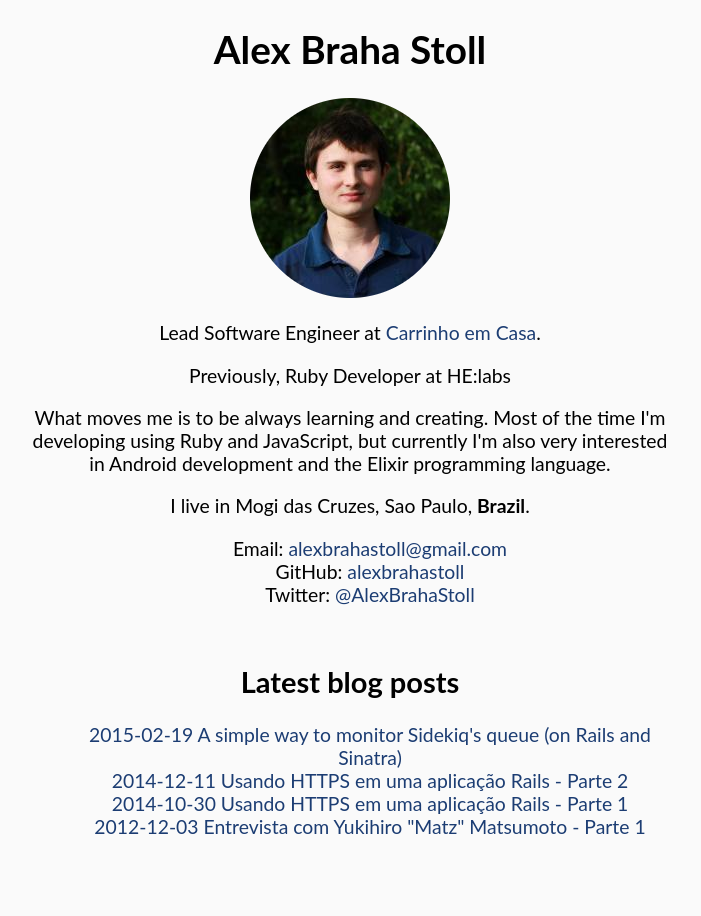
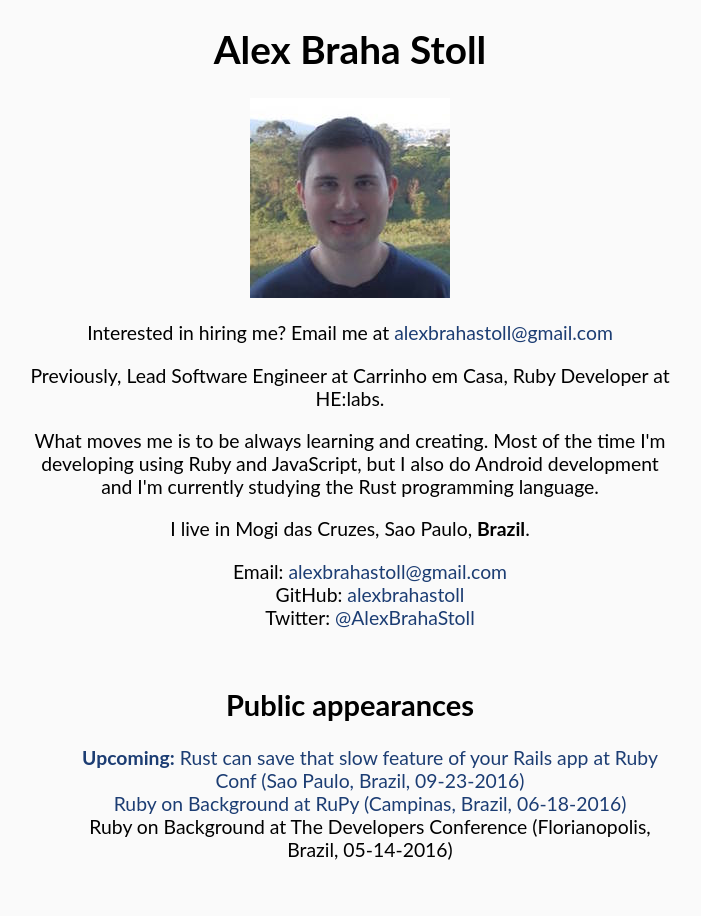
Before and after one commit to alexbrahastoll/alexbrahastoll.github.io, a plain HTML site: page index.html in a window 1280 px wide. Shown: the top 916 px of the page, without its empty margins (290-991 px from the left). Before the commit the page ends 857 px from the top, so only its background shows below. Drawn offline with Linux system fonts and the light colour scheme; a script that the page names is missing.

Commit message:
Changes picture and adds public appearances section.

```diff
--- a/index.html
+++ b/index.html
@@ -21,18 +21,17 @@
     <div id="wrapper">
       <div>
         <h1>Alex Braha Stoll</h1>
-        <img src="./img/alex-braha-stoll-circle.png" alt="A profile picture of Alex Braha Stoll." />
+        <img src="./img/alex-stoll-2016-small.jpg" alt="A profile picture of Alex Braha Stoll." />
         <p>
-          Lead Software Engineer at
-          <a href="https://www.carrinhoemcasa.com.br/pages/about" target="_blank">Carrinho em Casa</a>.
+          Interested in hiring me? Email me at <a href="mailto:alexbrahastoll@gmail.com">alexbrahastoll@gmail.com</a>
         </p>
         <p>
-          Previously, Ruby Developer at HE:labs
+          Previously, Lead Software Engineer at Carrinho em Casa, Ruby Developer at HE:labs.
         </p>
         <p>
           What moves me is to be always learning and creating. Most of the time I'm developing
-          using Ruby and JavaScript, but currently I'm also very interested in Android development
-          and the Elixir programming language.
+          using Ruby and JavaScript, but I also do Android development and I'm currently studying
+          the Rust programming language.
         </p>
         <p>
           I live in Mogi das Cruzes, Sao Paulo, <b>Brazil</b>.
@@ -46,6 +45,24 @@
           </li>
           <li>
             Twitter: <a href="https://twitter.com/AlexBrahaStoll" target="_blank">@AlexBrahaStoll</a>
+          </li>
+        </ul>
+      </div>
+      <div class="default-margin-top">
+        <h2>Public appearances</h2>
+        <ul>
+          <li>
+            <a href="http://www.rubyconf.com.br/en/schedule#40fa8fda5aa1f411e4611e3200ee6cfd" target="_blank">
+              <b>Upcoming:</b> Rust can save that slow feature of your Rails app at Ruby Conf (Sao Paulo, Brazil, 09-23-2016)
+            </a>
+          </li>
+          <li>
+            <a href="https://www.youtube.com/watch?list=PLM2OMbGXLeu96y_XTV0kelhwhcUshB5vx&v=5B6ucQGYBPc" target="_blank">
+              Ruby on Background at RuPy (Campinas, Brazil, 06-18-2016)
+            </a>
+          </li>
+          <li>
+            Ruby on Background at The Developers Conference (Florianopolis, Brazil, 05-14-2016)
           </li>
         </ul>
       </div>
```
Also changed, not shown: img/alex-braha-stoll-circle.png (deleted), img/alex-stoll-2016-small.jpg (added).
